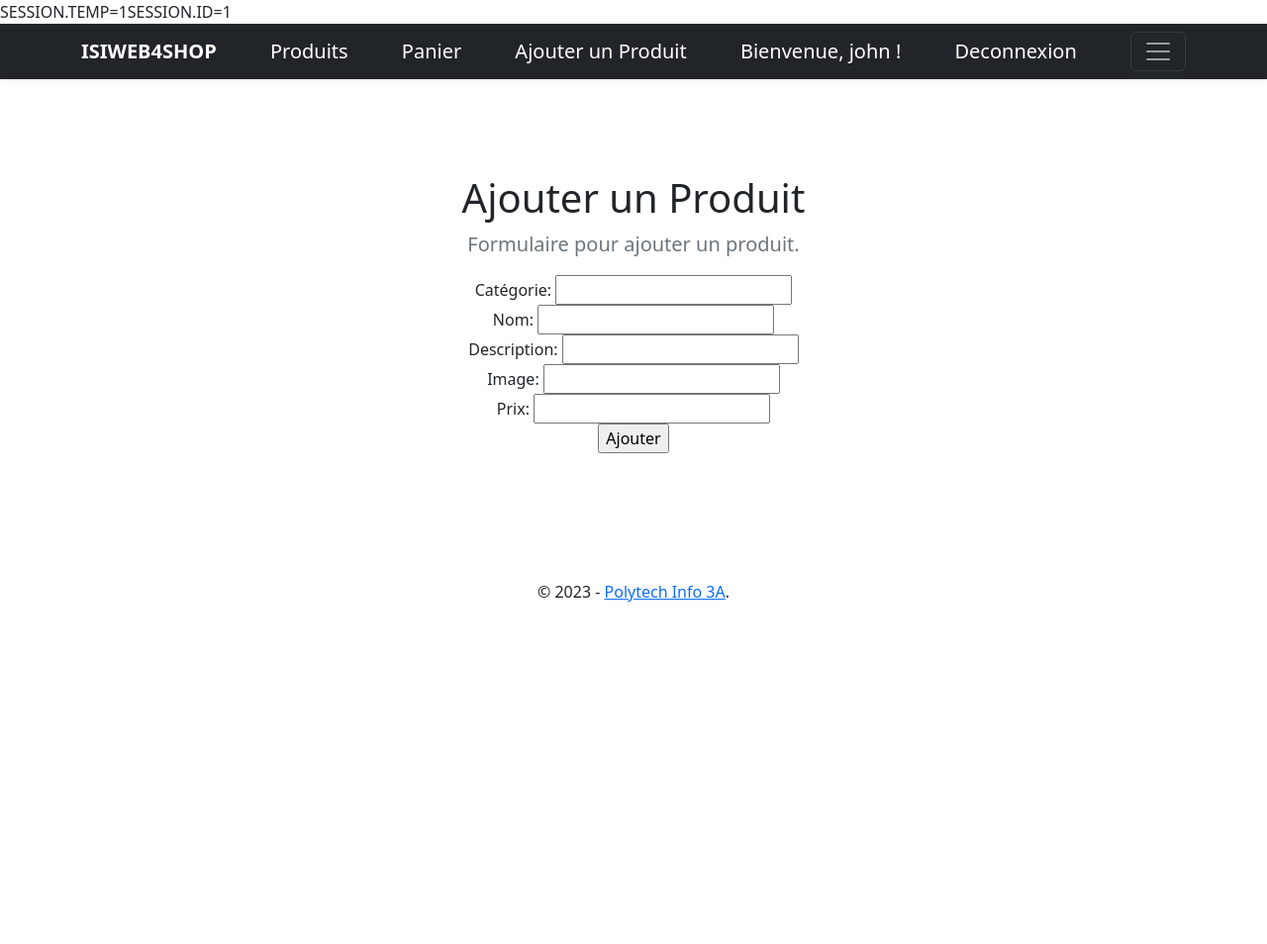
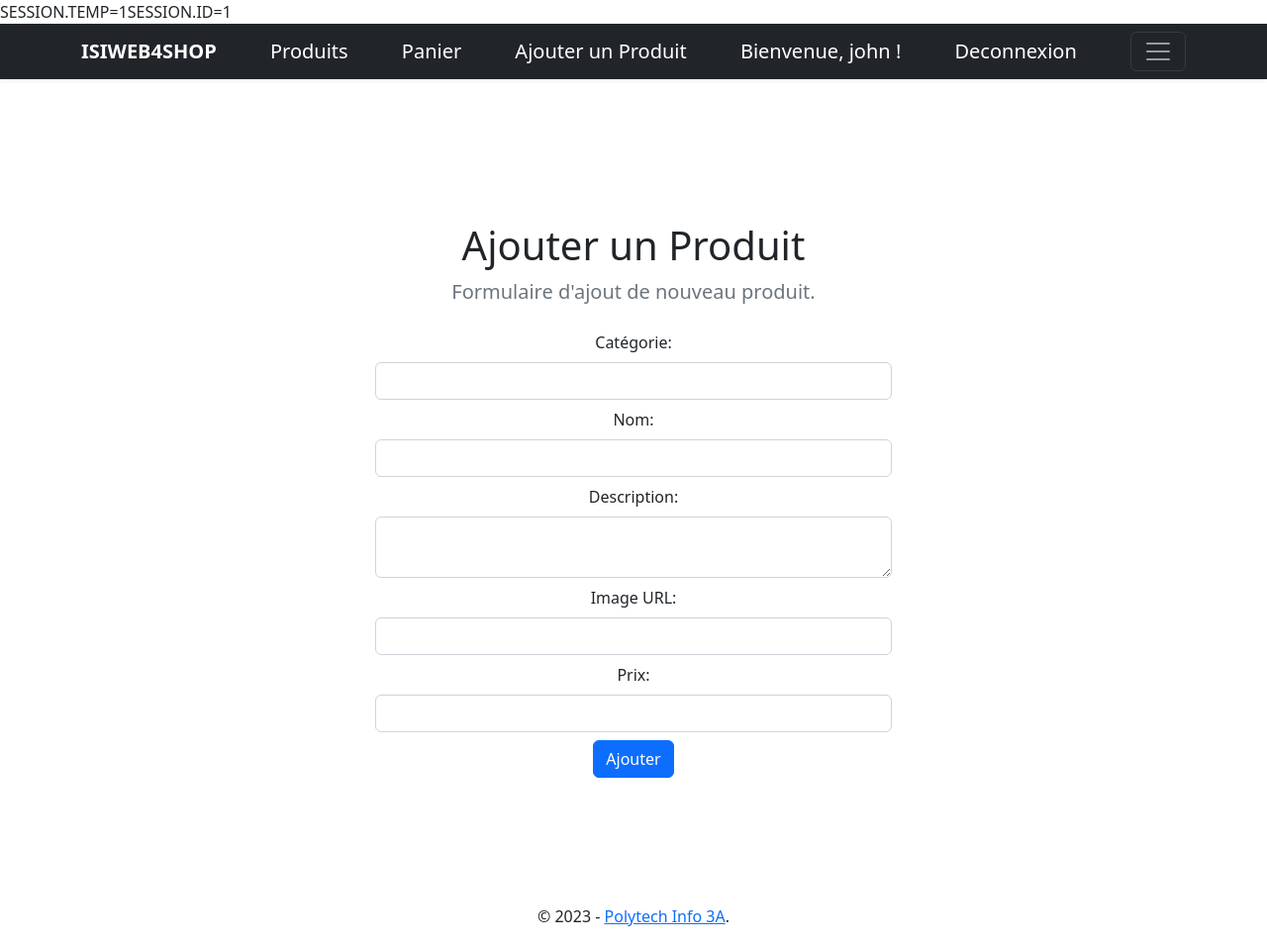
Before and after one commit to JulienSlvt/IsiWeb4Shop, a PHP site: page /Produit/Ajout in a window 1280 px wide. Shown: the whole page at 99% size. Before the commit the page ends 608 px from the top, so only its background shows below. Run offline with PHP 8.4, Linux system fonts and the light colour scheme; a user stored in the database is signed in; data comes from the database, SQL or seed files in the repository.

Commit message:
Modification du viesuel d'ajout de nouveau produit

```diff
--- a/Templates/Produit/Ajout.twig.php
+++ b/Templates/Produit/Ajout.twig.php
@@ -6,33 +6,42 @@
 
 {% block content %}
 {% if session.admin is defined %}
-    <h1 class="fw-light">Ajouter un Produit</h1>
-    <p class="lead text-muted">Formulaire pour ajouter un produit.</p>
+    <div class="container">
+        <h1 class="fw-light mt-5">Ajouter un Produit</h1>
+        <p class="lead text-muted">Formulaire d'ajout de nouveau produit.</p>
 
-    <form method="post" action="/Produit/ajouterProduit">
-        <label for="cat_name">Catégorie:</label>
-        <input type="text" id="cat_name" name="cat_name" required>
-        <br>
+        <form method="post" action="/Produit/ajouterProduit" class="mt-4">
+            <div class="mb-2">
+                <label for="cat_name" class="form-label">Catégorie:</label>
+                <input type="text" id="cat_name" name="cat_name" class="form-control" required>
+            </div>
 
-        <label for="name">Nom:</label>
-        <input type="text" id="name" name="name" required>
-        <br>
+            <div class="mb-2">
+                <label for="name" class="form-label">Nom:</label>
+                <input type="text" id="name" name="name" class="form-control" required>
+            </div>
 
-        <label for="description">Description:</label>
-        <input type="text" id="description" name="description" required></input>
-        <br>
+            <div class="mb-2">
+                <label for="description" class="form-label">Description:</label>
+                <textarea id="description" name="description" class="form-control" required></textarea>
+            </div>
 
-        <label for="image">Image:</label>
-        <input type="text" id="image" name="image" required>
-        <br>
+            <div class="mb-2">
+                <label for="image" class="form-label">Image URL:</label>
+                <input type="text" id="image" name="image" class="form-control" required>
+            </div>
 
-        <label for="price">Prix:</label>
-        <input type="text" id="price" name="price" required>
-        <br>
+            <div class="mb-2">
+                <label for="price" class="form-label">Prix:</label>
+                <input type="text" id="price" name="price" class="form-control" required>
+            </div>
 
-        <input type="submit" value="Ajouter">
-    </form>
-    {% else %}
-        Vous n'avez pas l'autorisation d'acceder a cette page
-    {% endif %}
+            <button type="submit" class="btn btn-primary">Ajouter</button>
+        </form>
+    </div>
+{% else %}
+    <div class="container mt-5">
+        <p class="lead text-danger">Vous n'avez pas l'autorisation d'accéder à cette page.</p>
+    </div>
+{% endif %}
 {% endblock %}
```
